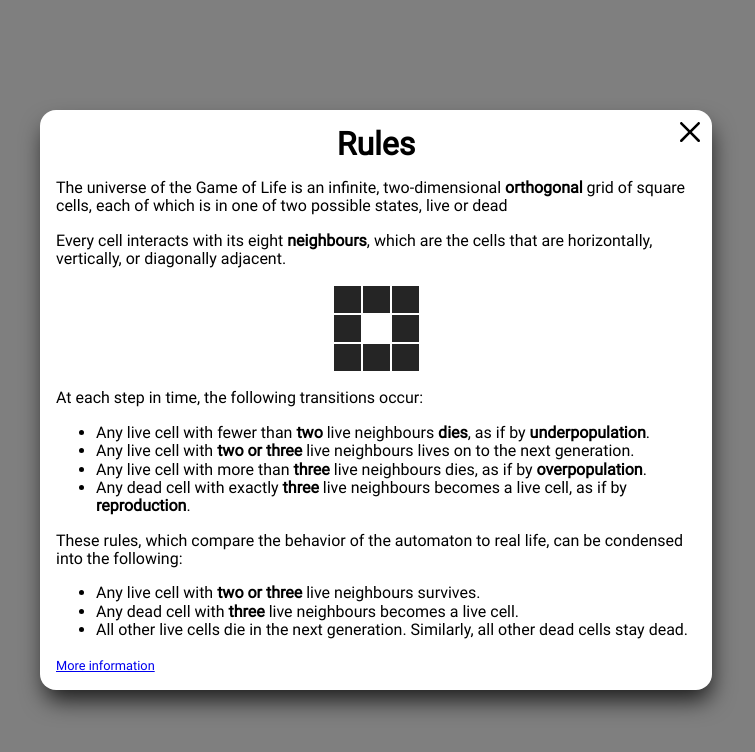
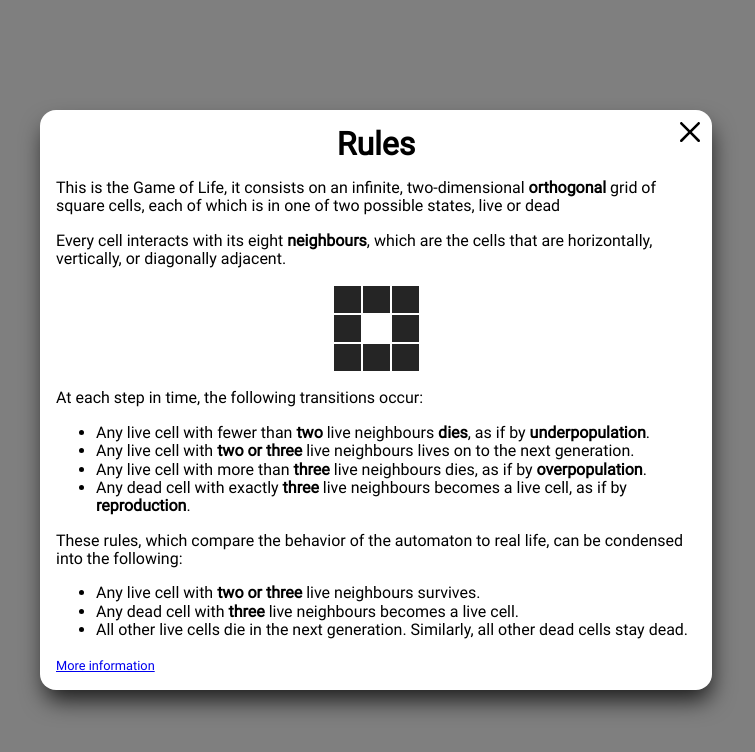
Before and after one commit to AnibalDBXD/conway-game-of-life, a Next.js app: page /Home/Options/Rules in a window 1280 px wide. Both pictures are taken after a click on the button "Rules". Shown: the top 752 px of the page, without its empty margins (264-1019 px from the left). Built offline with nearby package versions, Linux system fonts and the light colour scheme.

Commit message:
little change to Rules text

```diff
--- a/pages/Home/Options/Rules/index.tsx
+++ b/pages/Home/Options/Rules/index.tsx
@@ -7,7 +7,7 @@
 const Rules = (): JSX.Element => {
   return (
     <Popup title="Rules" trigger={<Button>Rules</Button>}>
-      <p>The universe of the Game of Life is an infinite, two-dimensional <strong>orthogonal</strong> grid of square cells, each of which is in one of two possible states, live or dead</p>
+      <p>This is the Game of Life, it consists on  an infinite, two-dimensional <strong>orthogonal</strong> grid of square cells, each of which is in one of two possible states, live or dead</p>
       <p>Every cell interacts with its eight <strong>neighbours</strong>, which are the cells that are horizontally, vertically, or diagonally adjacent.</p>
       <ImageContainer>
         <Image src="/img/cell.png" alt="Cell without neighbours"
```
